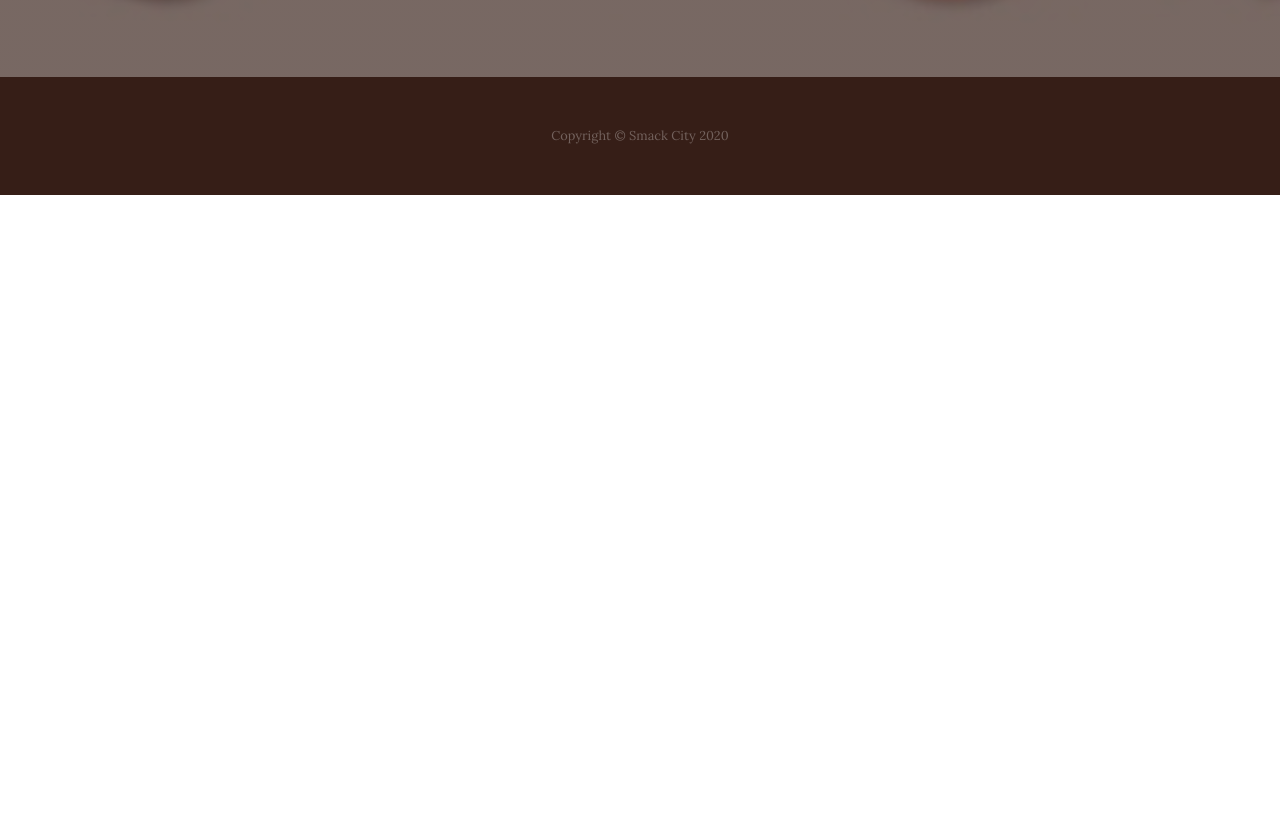
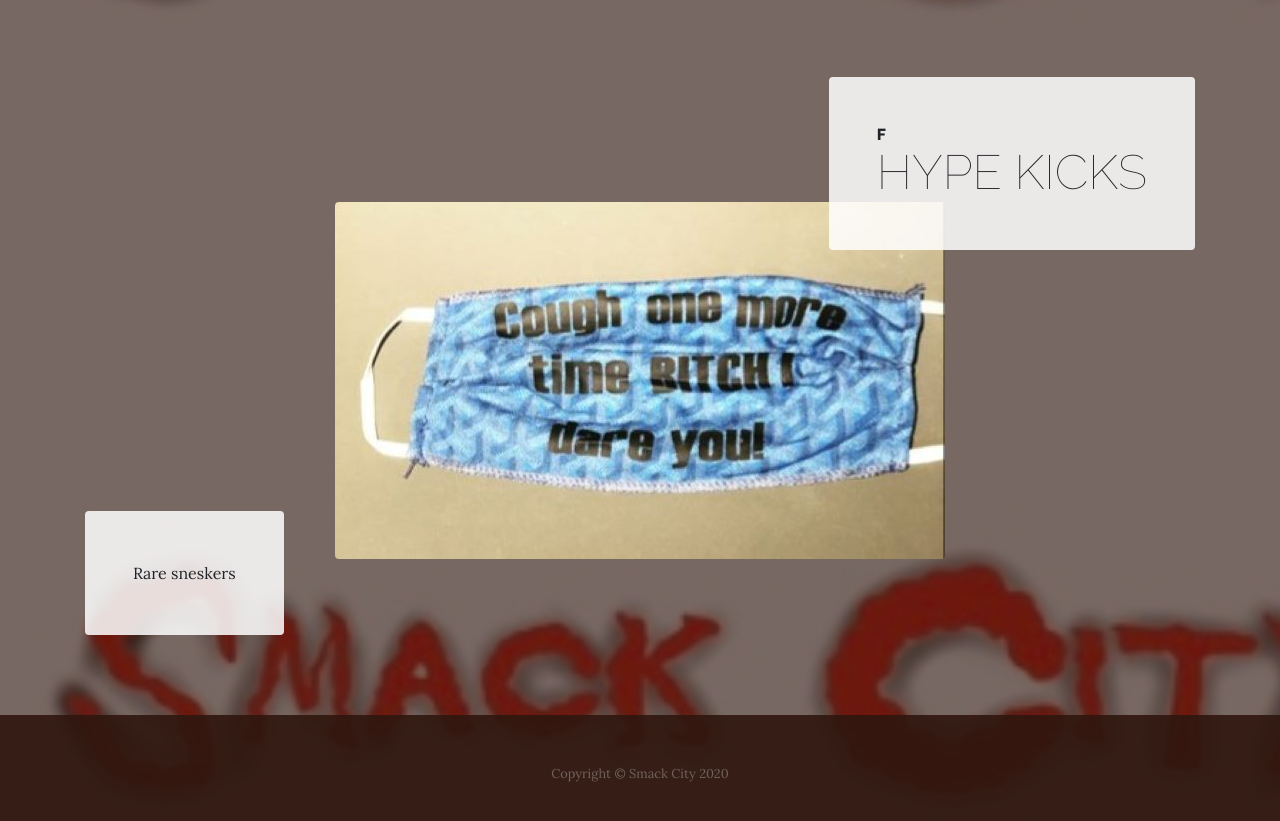
Before and after one commit to Linag94/SmackCity, a website: page products.html in a window 1280 px wide. Shown: the part 2276-3097 px from the top of the page. Before the commit the page ends 2471 px from the top, so only its background shows below. Drawn offline with Linux system fonts and the light colour scheme.

Commit message:
new product section

```diff
--- a/products.html
+++ b/products.html
@@ -120,6 +120,27 @@
     </div>
   </section>
 
+  <section class="page-section">
+    <div class="container">
+      <div class="product-item">
+        <div class="product-item-title d-flex">
+          <div class="bg-faded p-5 d-flex ml-auto rounded">
+            <h2 class="section-heading mb-0">
+              <span class="section-heading-upper">F</span>
+              <span class="section-heading-lower">Hype Kicks</span>
+            </h2>
+          </div>
+        </div>
+        <img class="product-item-img mx-auto d-flex rounded img-fluid mb-3 mb-lg-0" src="img/products-01.jpg" alt="">
+        <div class="product-item-description d-flex mr-auto">
+          <div class="bg-faded p-5 rounded">
+            <p class="mb-0">Rare sneskers</p>
+          </div>
+        </div>
+      </div>
+    </div>
+  </section>
+
   <footer class="footer text-faded text-center py-5">
     <div class="container">
       <p class="m-0 small">Copyright &copy; Smack City 2020</p>
```
